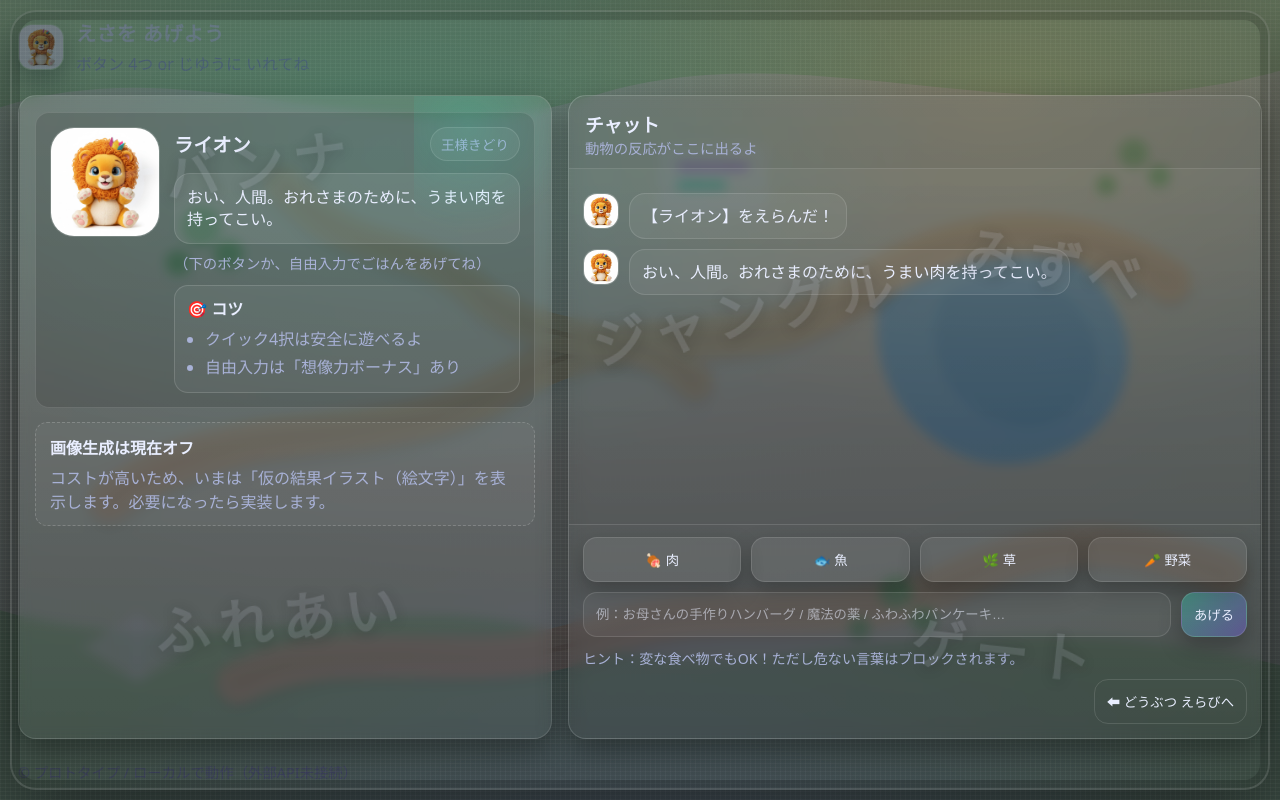
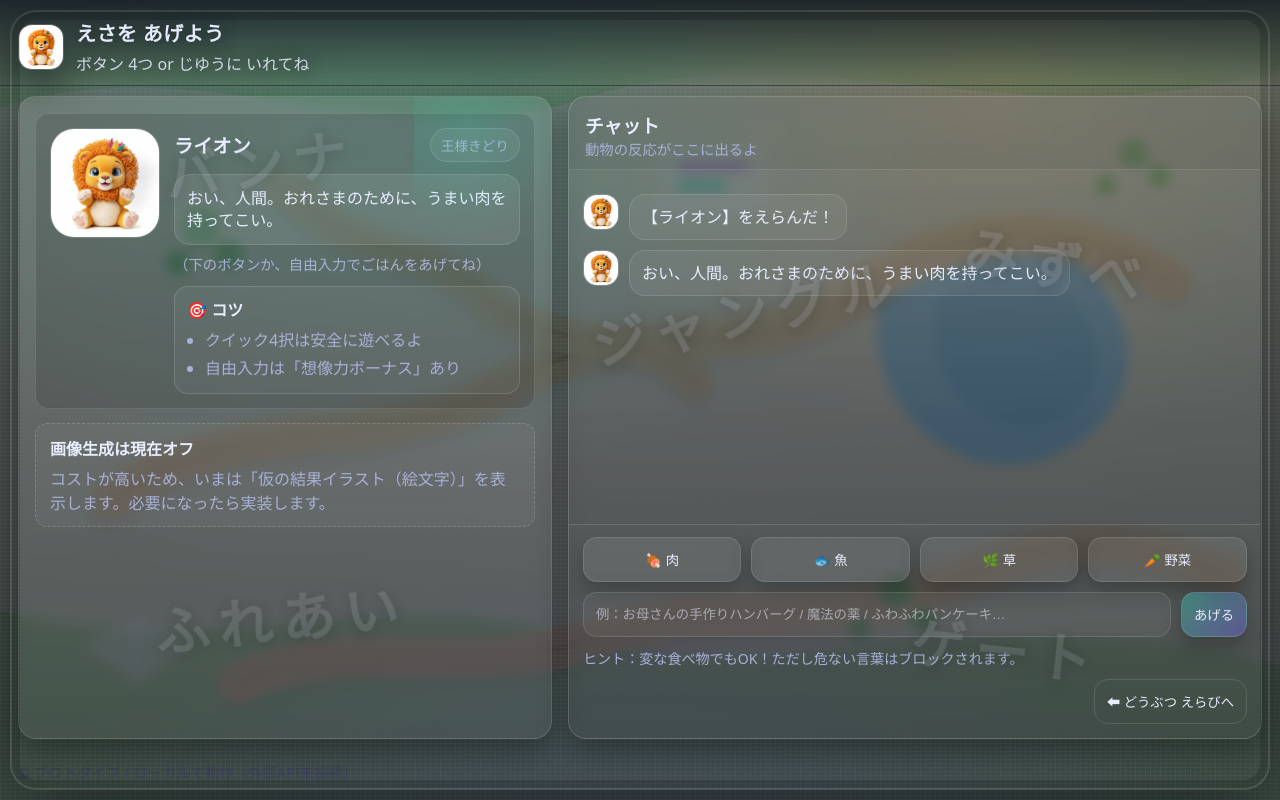
Before and after one commit to AYATORI-inc/AI-Animal-Communication, a plain HTML site: page index.html in a window 1280 px wide. Both pictures are taken after a click on the button "ライオン". Drawn offline with Linux system fonts and the light colour scheme.

Commit message:
Update style.css

```diff
--- a/style.css
+++ b/style.css
@@ -586,3 +586,42 @@ body.noScroll{ overflow:hidden; }
   }
   #screenSelect .tileName{ font-size: .88rem !important; }
 }
+
+/* ================================
+   v21: 左上ヘッダーの視認性アップ
+   ================================ */
+.appHeader{
+  /* 背景が明るいマップでも読めるように帯を追加 */
+  background: linear-gradient(180deg, rgba(10,14,28,.72), rgba(10,14,28,0));
+  border-bottom: 1px solid rgba(255,255,255,.12);
+  backdrop-filter: blur(10px);
+}
+
+.brandText h1{
+  color: rgba(233,238,255,.98);
+  text-shadow: 0 2px 16px rgba(0,0,0,.65);
+}
+
+.brandText p{
+  /* ここが薄く見えやすいので、mutedより濃く */
+  color: rgba(233,238,255,.86);
+  text-shadow: 0 2px 16px rgba(0,0,0,.65);
+}
+
+/* 結果画面の「入力：…」も同じく濃く */
+#screenResult #resultSub{
+  color: rgba(233,238,255,.90);
+  text-shadow: 0 2px 16px rgba(0,0,0,.70);
+}
+
+.logo{
+  /* アイコン枠も背景に負けないように濃く */
+  background: linear-gradient(135deg, rgba(0,0,0,.40), rgba(0,0,0,.18));
+  border-color: rgba(255,255,255,.22);
+  box-shadow: 0 16px 36px rgba(0,0,0,.45);
+}
+
+/* アイコンが画像のときも見えやすく */
+.logoImg{
+  filter: contrast(1.05) saturate(1.05);
+}
```
